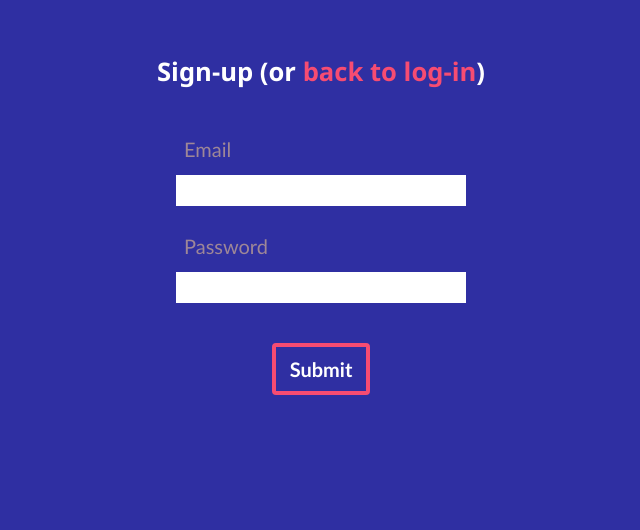
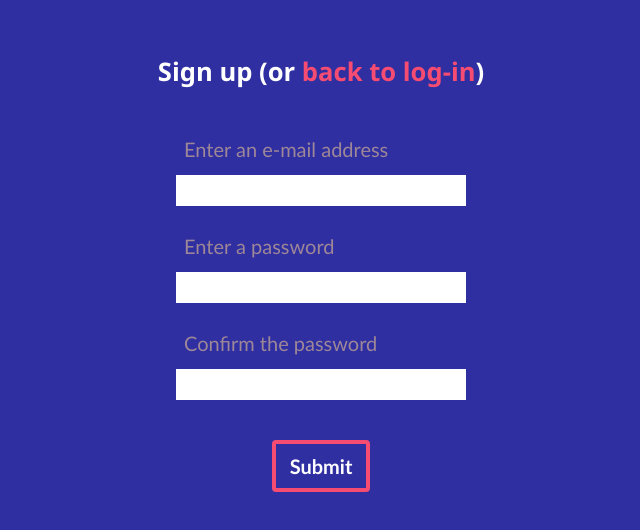
Before and after one commit to webDva/todo-list-web-app, a website: page frontend/signup.html in a window 1280 px wide. Shown: the whole page, without its empty margins (319-959 px from the left). Drawn offline with Linux system fonts and the light colour scheme.

Commit message:
validate passwords

```diff
--- a/frontend/frontend.js
+++ b/frontend/frontend.js
@@ -1,6 +1,12 @@
 function signUp() {
     const email = document.getElementById("email").value;
     const password = document.getElementById("password").value;
+
+    if (document.getElementById('password').value != document.getElementById('confirm_password').value) {
+        document.getElementById('password-label').innerHTML = 'Enter a password ❌';
+        document.getElementById('confirm_password-label').innerHTML = 'Confirm the password ❌';
+        return;
+    }
 
     let xhr = new XMLHttpRequest();
 
--- a/frontend/signup.html
+++ b/frontend/signup.html
@@ -13,17 +13,23 @@
 
 <body>
     <div class="signup flexbox-container">
-        <h1 class="signup-head">Sign-up (or <a href="/">back to log-in</a>)</h1>
+        <h1 class="signup-head">Sign up (or <a href="/">back to log-in</a>)</h1>
         <div>
-            <label for="email">Email</label>
+            <label for="email">Enter an e-mail address</label>
             <br>
             <input required type="text" id="email">
         </div>
 
         <div>
-            <label for="password">Password</label>
+            <label id="password-label" for="password">Enter a password</label>
             <br>
             <input required type="password" id="password">
+        </div>
+
+        <div>
+            <label id="confirm_password-label" for="confirm_password">Confirm the password</label>
+            <br>
+            <input required type="password" id="confirm_password">
         </div>
         <button type="submit" onclick="signUp()">Submit</button>
     </div>
```
Also changed, not shown: frontend/index.html (+1 -1 lines).
